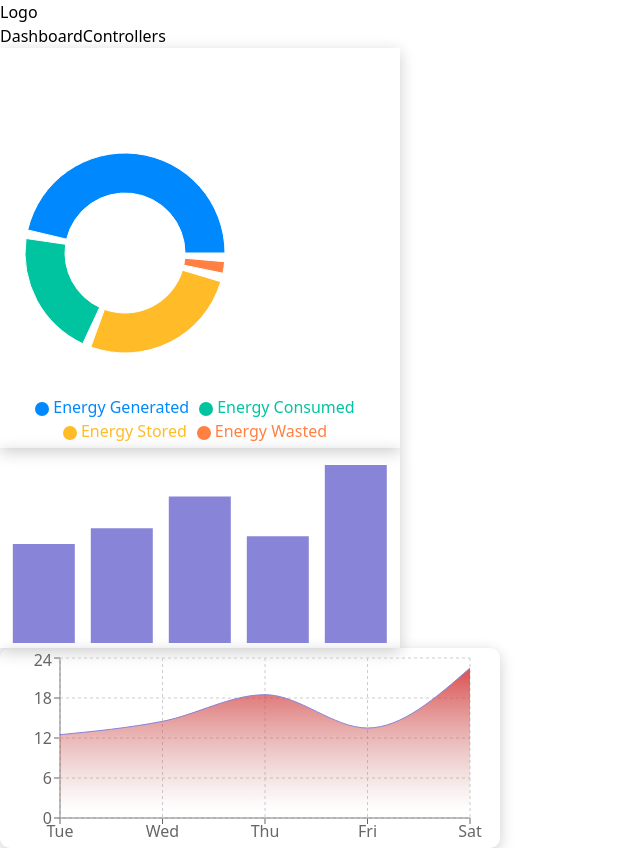
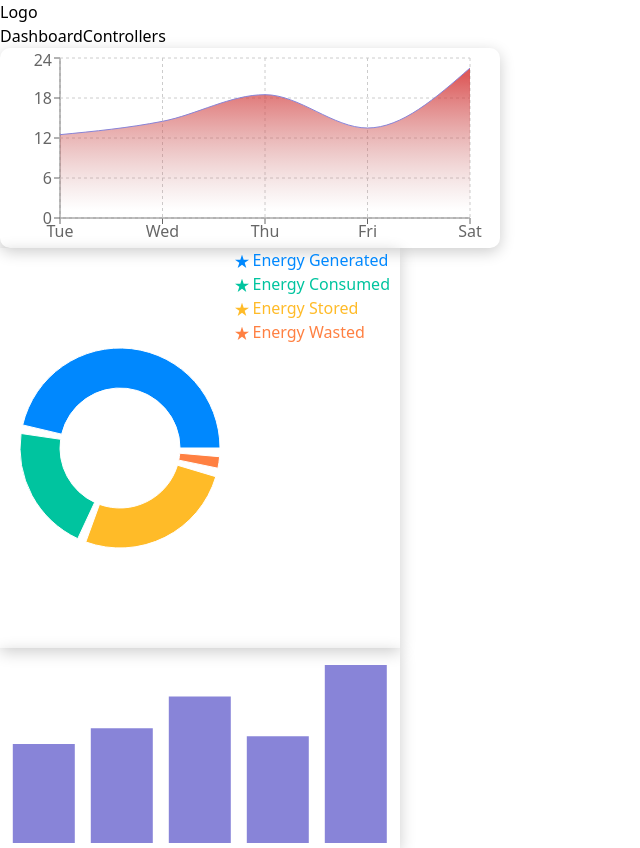
Before and after one commit to yasubdemissie/ITEP, a React (Vite) app: page / in a window 1280 px wide. Shown: the whole page, without its empty margins (0-640 px from the left). Built offline with nearby package versions, Linux system fonts and the light colour scheme; data requests are answered from the project's data file.

Commit message:
Almost finished

```diff
--- a/Components/BarChartComp.jsx
+++ b/Components/BarChartComp.jsx
@@ -1,6 +1,8 @@
 import propType from "prop-types";
 import { Bar, BarChart, ResponsiveContainer, Tooltip } from "recharts";
-function BarChartComp({ data }) {
+import { useProvider } from "../hooks/useProvider";
+function BarChartComp() {
+  const { data } = useProvider();
   return (
     <div className="col-span-5">
       <ResponsiveContainer
--- a/Components/PieChartComp.jsx
+++ b/Components/PieChartComp.jsx
@@ -1,7 +1,9 @@
 import { Cell, Legend, Pie, PieChart, ResponsiveContainer, Tooltip } from "recharts";
 import propType from "prop-types";
+import { useProvider } from "../hooks/useProvider";
 
-export default function PieChartComp({ Data }) {
+export default function PieChartComp() {
+  const { pieData: Data } = useProvider();
   const COLORS = ["#0088FE", "#00C49F", "#FFBB28", "#FF8042"];
 
   return (
@@ -11,7 +13,7 @@ export default function PieChartComp({ Data }) {
         width={400}
         height={400}
       >
-        <PieChart width={200} height={400}>
+        <PieChart width={300} height={400} margin={{}}>
           <Pie
             data={Data}
             cx={120}
@@ -31,7 +33,7 @@ export default function PieChartComp({ Data }) {
             ))}
           </Pie>
           <Tooltip />
-          <Legend />
+          <Legend layout="vertical" align="right" verticalAlign="" iconType="star"/>
         </PieChart>
       </ResponsiveContainer>
     </div>
--- a/Components/Statistics.jsx
+++ b/Components/Statistics.jsx
@@ -16,10 +16,10 @@ function Statistics() {
   if (isLoading) return <div>...loading</div>;
 
   return (
-    <div className="grid grid-cols-11">
-      <PieChartComp Data={pieData} />
-      <BarChartComp data={data} />
-      <AreaChartComp data={data} />
+    <div className="flex flex-wrap w-full">
+      <AreaChartComp />
+      <PieChartComp />
+      <BarChartComp />
     </div>
   );
 }
--- a/src/App.jsx
+++ b/src/App.jsx
@@ -17,7 +17,7 @@ function App() {
             </nav>
           </div>
           <div className="col-span-2 row-span-11 shadow-lg bg-slate-100"></div>
-          <div className="p-4">
+          <div className="p-4 col-span-8">
             <Routes>
               <Route index element={<Dashboard />} />
               <Route path="/areachart" element={<AreaChartComp />} />
```
